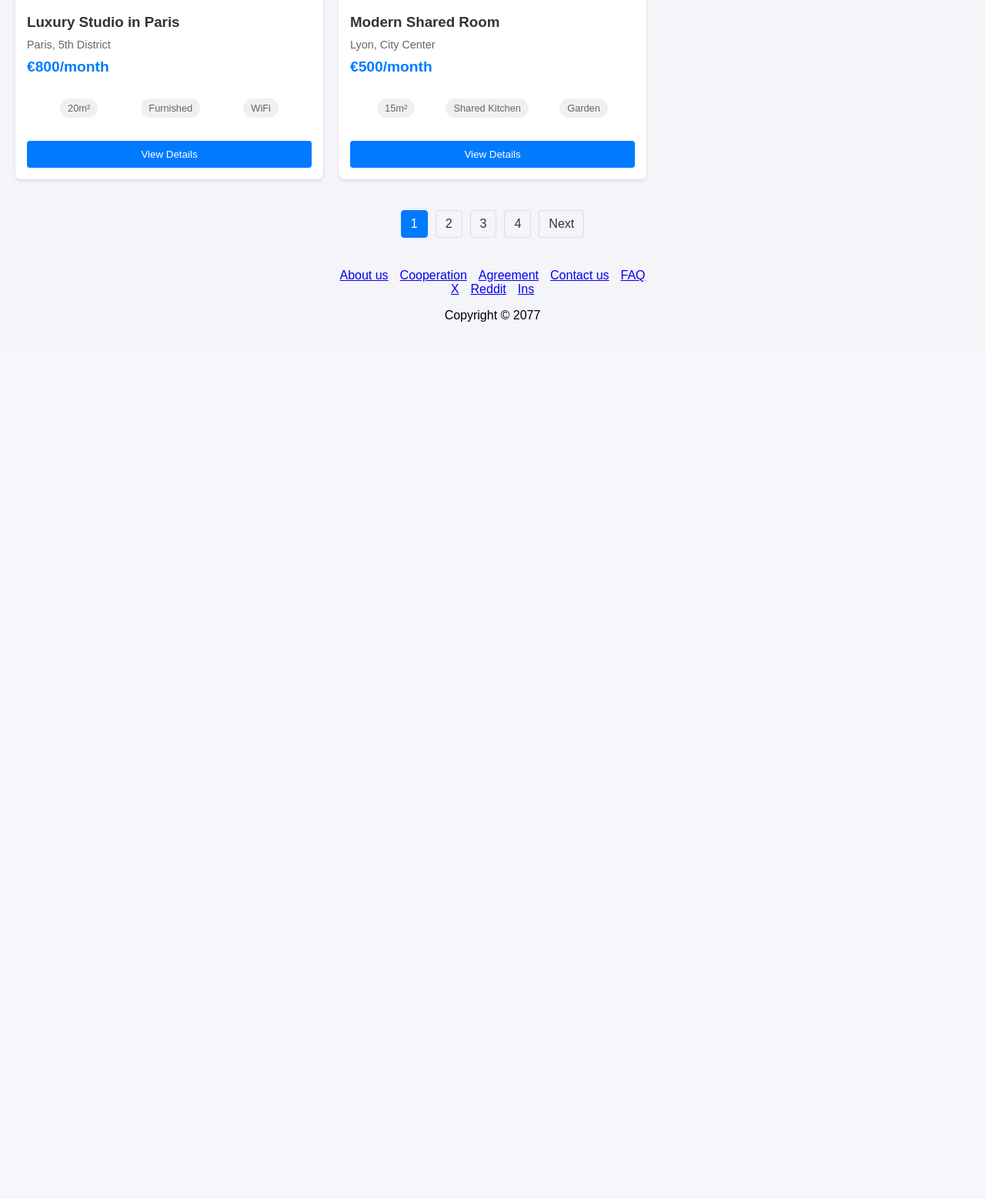
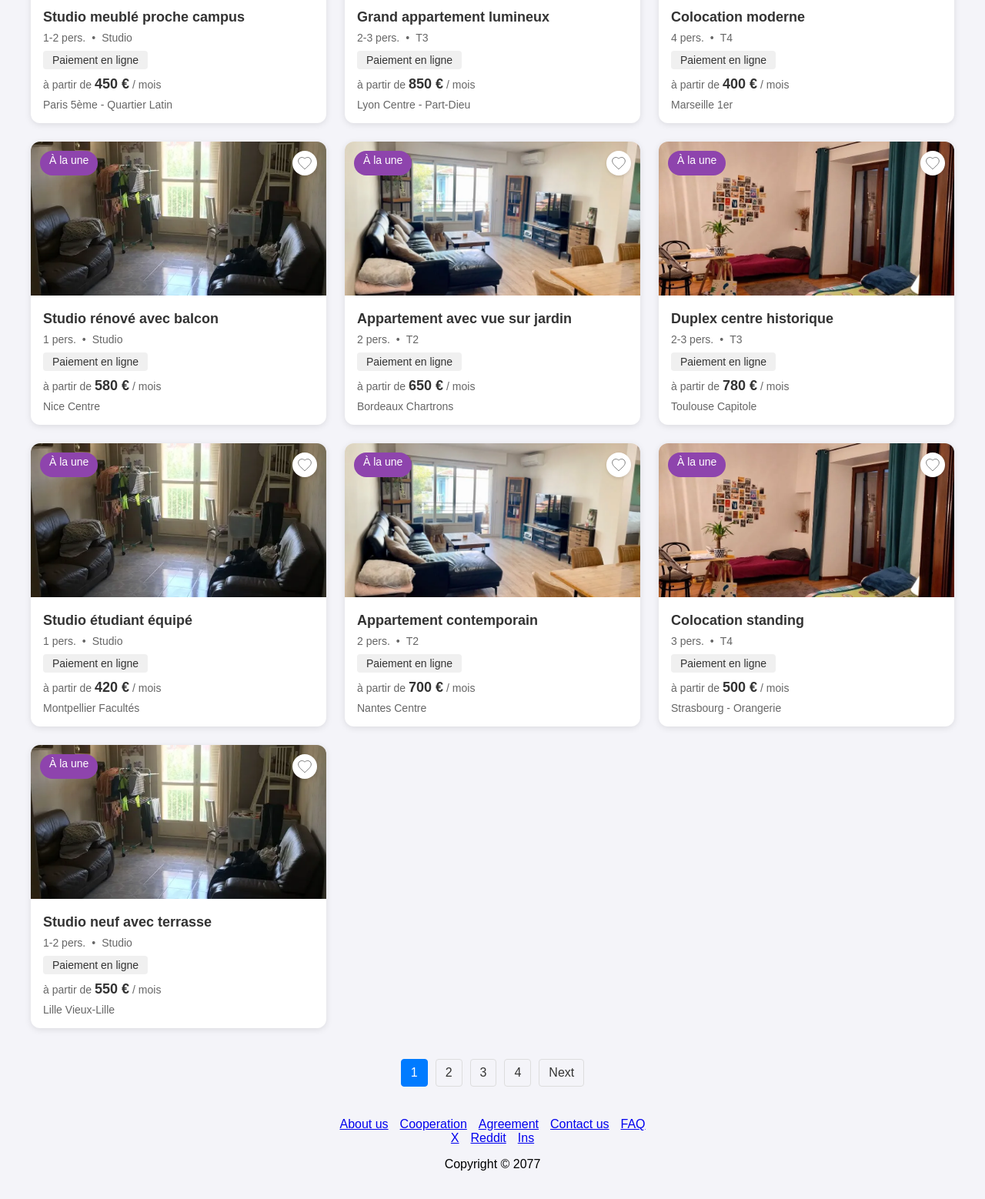
Before and after one commit to zerototwo/apartment, a PHP site: page /apartments.php in a window 1280 px wide. Shown: the part 410-1968 px from the top of the page at 77% size. Before the commit the page ends 828 px from the top, so only its background shows below. Run offline with PHP 8.4, Linux system fonts and the light colour scheme.

Commit message:
search list, apartment pictures

```diff
--- a/apartments.php
+++ b/apartments.php
@@ -1,3 +1,16 @@
+<?php
+// 添加在文件开头用于调试
+error_reporting(E_ALL);
+ini_set('display_errors', 1);
+
+// 检查图片文件是否存在
+$debugImagePath = "pics/rental/1.jpg";
+if (file_exists($debugImagePath)) {
+    error_log("Image exists: " . $debugImagePath);
+} else {
+    error_log("Image not found: " . $debugImagePath);
+}
+?>
 <!DOCTYPE html>
 <html lang="en">
 <head>
@@ -50,39 +63,113 @@
 
     <!-- 房源列表 -->
     <div class="apartments-container">
-        <!-- 房源卡片 1 -->
-        <div class="apartment-card">
-            <img src="pics/apartment1.jpg" alt="Apartment 1">
-            <div class="apartment-info">
-                <h3>Luxury Studio in Paris</h3>
-                <p class="location">Paris, 5th District</p>
-                <p class="price">€800/month</p>
-                <div class="features">
-                    <span>20m²</span>
-                    <span>Furnished</span>
-                    <span>WiFi</span>
+        <!-- 房源卡片 1-10 的循环 -->
+        <?php
+        $apartments = [
+            [
+                'title' => 'Studio meublé proche campus',
+                'persons' => '1-2 pers.',
+                'type' => 'Studio',
+                'price' => '450',
+                'location' => 'Paris 5ème - Quartier Latin'
+            ],
+            [
+                'title' => 'Grand appartement lumineux',
+                'persons' => '2-3 pers.',
+                'type' => 'T3',
+                'price' => '850',
+                'location' => 'Lyon Centre - Part-Dieu'
+            ],
+            [
+                'title' => 'Colocation moderne',
+                'persons' => '4 pers.',
+                'type' => 'T4',
+                'price' => '400',
+                'location' => 'Marseille 1er'
+            ],
+            [
+                'title' => 'Studio rénové avec balcon',
+                'persons' => '1 pers.',
+                'type' => 'Studio',
+                'price' => '580',
+                'location' => 'Nice Centre'
+            ],
+            [
+                'title' => 'Appartement avec vue sur jardin',
+                'persons' => '2 pers.',
+                'type' => 'T2',
+                'price' => '650',
+                'location' => 'Bordeaux Chartrons'
+            ],
+            [
+                'title' => 'Duplex centre historique',
+                'persons' => '2-3 pers.',
+                'type' => 'T3',
+                'price' => '780',
+                'location' => 'Toulouse Capitole'
+            ],
+            [
+                'title' => 'Studio étudiant équipé',
+                'persons' => '1 pers.',
+                'type' => 'Studio',
+                'price' => '420',
+                'location' => 'Montpellier Facultés'
+            ],
+            [
+                'title' => 'Appartement contemporain',
+                'persons' => '2 pers.',
+                'type' => 'T2',
+                'price' => '700',
+                'location' => 'Nantes Centre'
+            ],
+            [
+                'title' => 'Colocation standing',
+                'persons' => '3 pers.',
+                'type' => 'T4',
+                'price' => '500',
+                'location' => 'Strasbourg - Orangerie'
+            ],
+            [
+                'title' => 'Studio neuf avec terrasse',
+                'persons' => '1-2 pers.',
+                'type' => 'Studio',
+                'price' => '550',
+                'location' => 'Lille Vieux-Lille'
+            ]
+        ];
+
+        foreach ($apartments as $index => $apartment) {
+            $imageNumber = ($index % 3) + 1; // 循环使用1-3号图片
+        ?>
+            <div class="apartment-card">
+                <div class="card-header">
+                    <span class="featured-tag">À la une</span>
+                    <button class="favorite-btn">
+                        <svg viewBox="0 0 24 24" width="24" height="24">
+                            <path d="M12 21.35l-1.45-1.32C5.4 15.36 2 12.28 2 8.5 2 5.42 4.42 3 7.5 3c1.74 0 3.41.81 4.5 2.09C13.09 3.81 14.76 3 16.5 3 19.58 3 22 5.42 22 8.5c0 3.78-3.4 6.86-8.55 11.54L12 21.35z" fill="none" stroke="currentColor"/>
+                        </svg>
+                    </button>
                 </div>
-                <button class="view-details">View Details</button>
+                <img src="./pics/rental/<?php echo $imageNumber; ?>.png" alt="<?php echo $apartment['title']; ?>" onerror="this.onerror=null; this.src='pics/default.jpg';" />
+                <div class="apartment-info">
+                    <h3><?php echo $apartment['title']; ?></h3>
+                    <div class="basic-info">
+                        <span><?php echo $apartment['persons']; ?></span>
+                        <span>•</span>
+                        <span><?php echo $apartment['type']; ?></span>
+                    </div>
+                    <div class="payment-info">
+                        <span class="payment-badge">Paiement en ligne</span>
+                    </div>
+                    <div class="price-info">
+                        <span class="price-label">à partir de</span>
+                        <span class="price"><?php echo $apartment['price']; ?> €</span>
+                        <span class="price-period">/ mois</span>
+                    </div>
+                    <p class="location"><?php echo $apartment['location']; ?></p>
+                </div>
             </div>
-        </div>
-
-        <!-- 房源卡片 2 -->
-        <div class="apartment-card">
-            <img src="pics/apartment2.jpg" alt="Apartment 2">
-            <div class="apartment-info">
-                <h3>Modern Shared Room</h3>
-                <p class="location">Lyon, City Center</p>
-                <p class="price">€500/month</p>
-                <div class="features">
-                    <span>15m²</span>
-                    <span>Shared Kitchen</span>
-                    <span>Garden</span>
-                </div>
-                <button class="view-details">View Details</button>
-            </div>
-        </div>
-
-        <!-- 更多房源卡片... -->
+        <?php } ?>
     </div>
 
     <!-- 分页 -->
--- a/styleapartments.css
+++ b/styleapartments.css
@@ -1,41 +1,76 @@
 /* 筛选器样式 */
 .filters {
-  padding: 20px;
+  padding: 16px;
   background: #fff;
-  margin: 20px;
+  margin: 20px auto;
   border-radius: 8px;
   box-shadow: 0 2px 4px rgba(0, 0, 0, 0.1);
   display: flex;
-  gap: 15px;
+  gap: 16px;
+  max-width: 1200px;
 }
 
 .filters select {
-  padding: 8px;
+  padding: 8px 16px;
   border: 1px solid #ddd;
-  border-radius: 4px;
+  border-radius: 8px;
   min-width: 150px;
+  font-size: 14px;
 }
 
 /* 房源列表容器 */
 .apartments-container {
   display: grid;
   grid-template-columns: repeat(auto-fill, minmax(300px, 1fr));
-  gap: 20px;
+  gap: 24px;
   padding: 20px;
+  max-width: 1200px;
+  margin: 0 auto;
 }
 
 /* 房源卡片样式 */
 .apartment-card {
   background: #fff;
-  border-radius: 8px;
+  border-radius: 12px;
   overflow: hidden;
-  box-shadow: 0 2px 4px rgba(0, 0, 0, 0.1);
-  transition: transform 0.3s ease;
+  box-shadow: 0 2px 8px rgba(0, 0, 0, 0.1);
+  position: relative;
 }
 
-.apartment-card:hover {
-  transform: translateY(-5px);
-  box-shadow: 0 4px 8px rgba(0, 0, 0, 0.2);
+.card-header {
+  position: absolute;
+  top: 0;
+  left: 0;
+  right: 0;
+  padding: 12px;
+  display: flex;
+  justify-content: space-between;
+  z-index: 1;
+}
+
+.featured-tag {
+  background: #8e44ad;
+  color: white;
+  padding: 4px 12px;
+  border-radius: 16px;
+  font-size: 14px;
+}
+
+.favorite-btn {
+  background: white;
+  border: none;
+  width: 32px;
+  height: 32px;
+  border-radius: 50%;
+  display: flex;
+  align-items: center;
+  justify-content: center;
+  cursor: pointer;
+  box-shadow: 0 2px 4px rgba(0, 0, 0, 0.1);
+}
+
+.favorite-btn svg {
+  color: #666;
 }
 
 .apartment-card img {
@@ -45,54 +80,62 @@
 }
 
 .apartment-info {
-  padding: 15px;
+  padding: 16px;
 }
 
 .apartment-info h3 {
-  margin: 0 0 10px 0;
+  margin: 0 0 8px 0;
   color: #333;
+  font-size: 18px;
+}
+
+.basic-info {
+  display: flex;
+  gap: 8px;
+  color: #666;
+  font-size: 14px;
+  margin-bottom: 12px;
+}
+
+.payment-info {
+  margin-bottom: 12px;
+}
+
+.payment-badge {
+  background: #f0f0f0;
+  color: #333;
+  padding: 4px 12px;
+  border-radius: 4px;
+  font-size: 14px;
+}
+
+.price-info {
+  display: flex;
+  align-items: baseline;
+  gap: 4px;
+  margin-bottom: 8px;
+}
+
+.price-label {
+  color: #666;
+  font-size: 14px;
+}
+
+.price {
+  color: #333;
+  font-weight: bold;
+  font-size: 18px;
+}
+
+.price-period {
+  color: #666;
+  font-size: 14px;
 }
 
 .location {
   color: #666;
-  font-size: 0.9em;
-  margin: 5px 0;
-}
-
-.price {
-  color: #007bff;
-  font-weight: bold;
-  font-size: 1.2em;
-  margin: 10px 0;
-}
-
-.features {
-  display: flex;
-  gap: 10px;
-  margin: 10px 0;
-}
-
-.features span {
-  background: #f0f0f0;
-  padding: 5px 10px;
-  border-radius: 15px;
-  font-size: 0.8em;
-  color: #666;
-}
-
-.view-details {
-  width: 100%;
-  padding: 10px;
-  background: #007bff;
-  color: #fff;
-  border: none;
-  border-radius: 4px;
-  cursor: pointer;
-  transition: background 0.3s ease;
-}
-
-.view-details:hover {
-  background: #0056b3;
+  font-size: 14px;
+  margin: 0;
 }
 
 /* 分页样式 */
```
Also changed, not shown: pics/rental/1.png (added), pics/rental/10.png (added), pics/rental/2.png (added), pics/rental/3.png (added), pics/rental/4.png (added), pics/rental/5.png (added), pics/rental/6.png (added), pics/rental/7.png (added), pics/rental/8.png (added), pics/rental/9.png (added).
